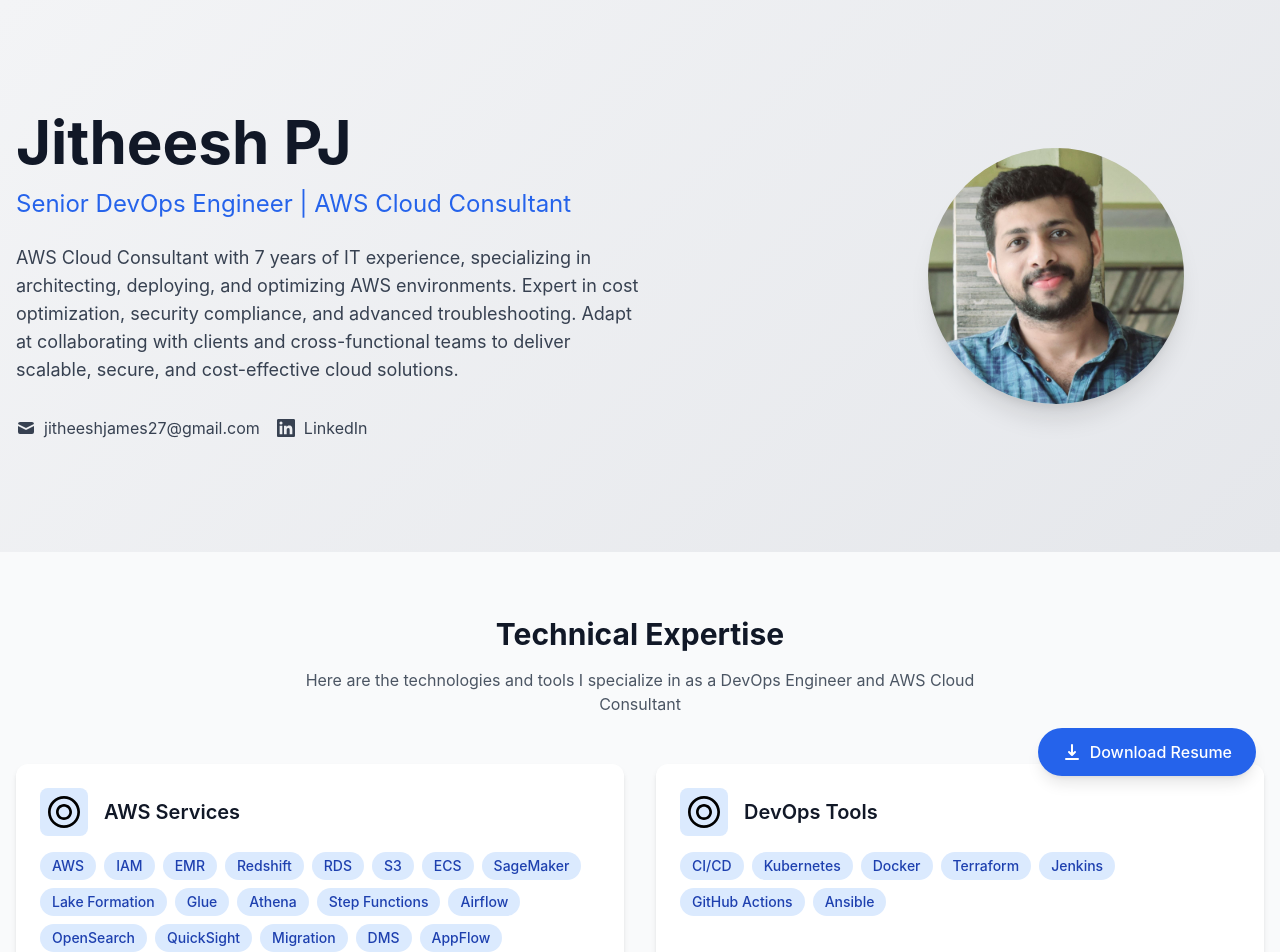
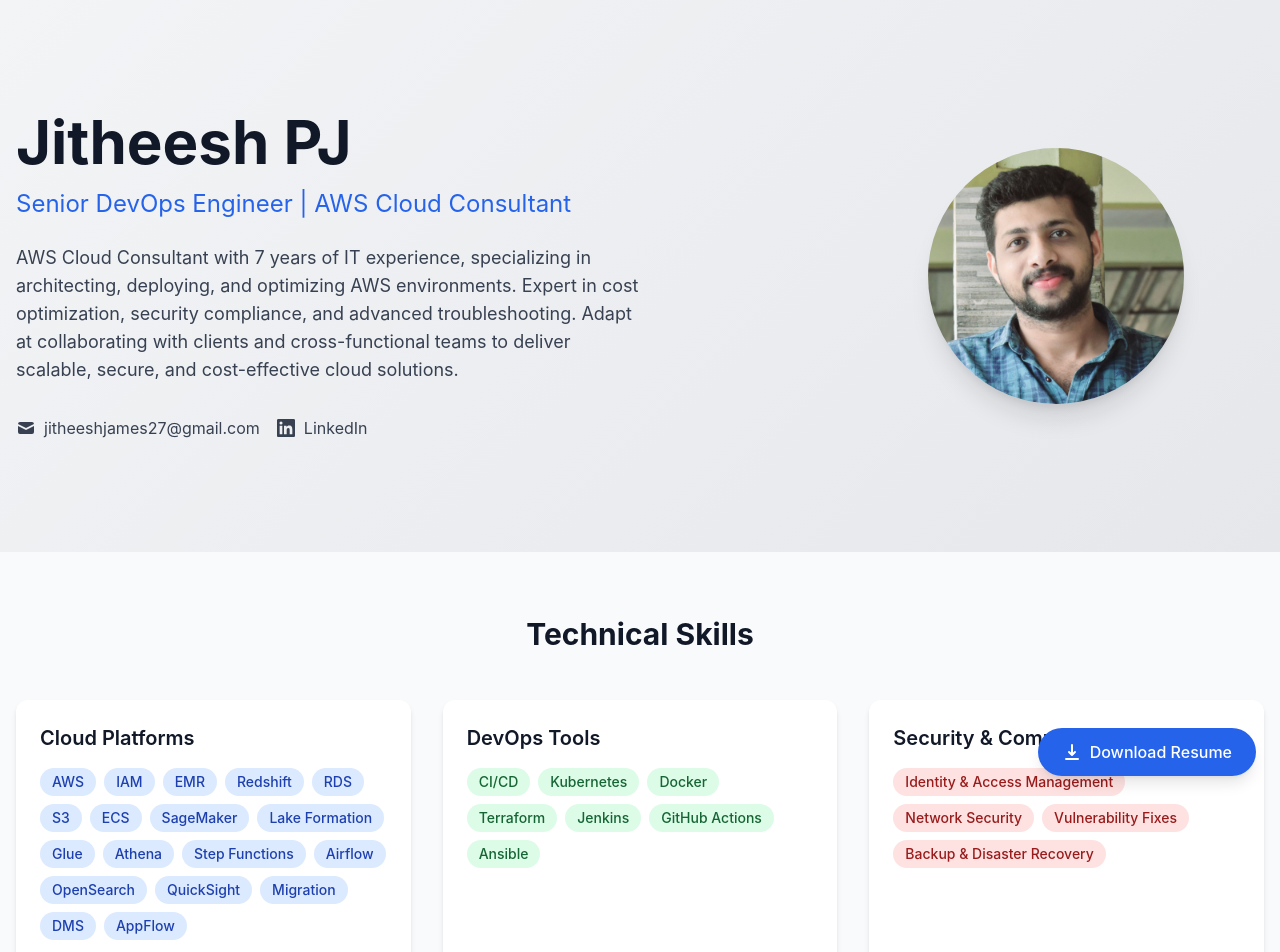
Before and after one commit to JitheeshJames/my_portfolio, a React (Vite) app: page / in a window 1280 px wide. Shown: the top 952 px of the page. Built offline with nearby package versions, Linux system fonts and the light colour scheme.

Commit message:
Update Skills.jsx

```diff
--- a/src/components/Skills.jsx
+++ b/src/components/Skills.jsx
@@ -1,77 +1,36 @@
-// Enhanced Skills.jsx
 import { motion } from 'framer-motion'
 
 const Skills = ({ data }) => {
   const skillCategories = [
-    {
-      title: "AWS Services",
-      skills: data.cloudPlatforms,
-      icon: "aws",
-      color: "orange"
-    },
-    {
-      title: "DevOps Tools",
-      skills: data.devopsTools,
-      icon: "devops",
-      color: "blue"
-    },
-    {
-      title: "Security & Compliance",
-      skills: data.security,
-      icon: "security",
-      color: "green"
-    },
-    {
-      title: "Optimization",
-      skills: data.optimization,
-      icon: "optimization",
-      color: "purple"
-    }
+    { title: "Cloud Platforms", skills: data.cloudPlatforms, color: "blue" },
+    { title: "DevOps Tools", skills: data.devopsTools, color: "green" },
+    { title: "Security & Compliance", skills: data.security, color: "red" },
+    { title: "Optimization", skills: data.optimization, color: "purple" },
+    { title: "Architecture", skills: data.architecture, color: "indigo" }
   ]
 
-  const getIcon = (iconName) => {
-    switch(iconName) {
-      case "aws":
-        return (
-          <svg xmlns="http://www.w3.org/2000/svg" className="h-8 w-8" viewBox="0 0 24 24" fill="currentColor">
-            <path d="M12 0C5.373 0 0 5.373 0 12s5.373 12 12 12 12-5.373 12-12S18.627 0 12 0zm0 22c-5.514 0-10-4.486-10-10S6.486 2 12 2s10 4.486 10 10-4.486 10-10 10z"/>
-            <path d="M12 6c-3.309 0-6 2.691-6 6s2.691 6 6 6 6-2.691 6-6-2.691-6-6-6zm0 10c-2.206 0-4-1.794-4-4s1.794-4 4-4 4 1.794 4 4-1.794 4-4 4z"/>
-          </svg>
-        )
-      case "devops":
-        return (
-          <svg xmlns="http://www.w3.org/2000/svg" className="h-8 w-8" viewBox="0 0 24 24" fill="currentColor">
-            <path d="M12 0C5.373 0 0 5.373 0 12s5.373 12 12 12 12-5.373 12-12S18.627 0 12 0zm0 22c-5.514 0-10-4.486-10-10S6.486 2 12 2s10 4.486 10 10-4.486 10-10 10z"/>
-            <path d="M12 6c-3.309 0-6 2.691-6 6s2.691 6 6 6 6-2.691 6-6-2.691-6-6-6zm0 10c-2.206 0-4-1.794-4-4s1.794-4 4-4 4 1.794 4 4-1.794 4-4 4z"/>
-          </svg>
-        )
-      default:
-        return (
-          <svg xmlns="http://www.w3.org/2000/svg" className="h-8 w-8" viewBox="0 0 24 24" fill="currentColor">
-            <path d="M12 0C5.373 0 0 5.373 0 12s5.373 12 12 12 12-5.373 12-12S18.627 0 12 0zm0 22c-5.514 0-10-4.486-10-10S6.486 2 12 2s10 4.486 10 10-4.486 10-10 10z"/>
-            <path d="M12 6c-3.309 0-6 2.691-6 6s2.691 6 6 6 6-2.691 6-6-2.691-6-6-6zm0 10c-2.206 0-4-1.794-4-4s1.794-4 4-4 4 1.794 4 4-1.794 4-4 4z"/>
-          </svg>
-        )
-    }
+  const colorMap = {
+    blue: "bg-blue-100 text-blue-800",
+    green: "bg-green-100 text-green-800",
+    red: "bg-red-100 text-red-800",
+    purple: "bg-purple-100 text-purple-800",
+    indigo: "bg-indigo-100 text-indigo-800"
   }
 
   return (
     <section id="skills" className="py-16 bg-gray-50">
       <div className="container mx-auto px-4">
         <motion.h2
-          className="text-3xl font-bold text-center text-gray-900 mb-4"
+          className="text-3xl font-bold text-center text-gray-900 mb-12"
           initial={{ opacity: 0, y: 20 }}
           whileInView={{ opacity: 1, y: 0 }}
           viewport={{ once: true }}
           transition={{ duration: 0.5 }}
         >
-          Technical Expertise
+          Technical Skills
         </motion.h2>
-        <p className="text-center text-gray-600 max-w-2xl mx-auto mb-12">
-          Here are the technologies and tools I specialize in as a DevOps Engineer and AWS Cloud Consultant
-        </p>
 
-        <div className="grid grid-cols-1 md:grid-cols-2 gap-8">
+        <div className="grid grid-cols-1 md:grid-cols-2 lg:grid-cols-3 gap-8">
           {skillCategories.map((category, index) => (
             <motion.div
               key={index}
@@ -81,17 +40,12 @@ const Skills = ({ data }) => {
               viewport={{ once: true }}
               transition={{ duration: 0.5, delay: index * 0.1 }}
             >
-              <div className="flex items-center mb-4">
-                <div className="w-12 h-12 bg-blue-100 rounded-lg flex items-center justify-center mr-4">
-                  {getIcon(category.icon)}
-                </div>
-                <h3 className="text-xl font-semibold text-gray-900">{category.title}</h3>
-              </div>
+              <h3 className="text-xl font-semibold text-gray-900 mb-4">{category.title}</h3>
               <div className="flex flex-wrap gap-2">
                 {category.skills.map((skill, skillIndex) => (
                   <span
                     key={skillIndex}
-                    className="px-3 py-1 rounded-full text-sm font-medium bg-blue-100 text-blue-800"
+                    className={`px-3 py-1 rounded-full text-sm font-medium ${colorMap[category.color]}`}
                   >
                     {skill}
                   </span>
```
